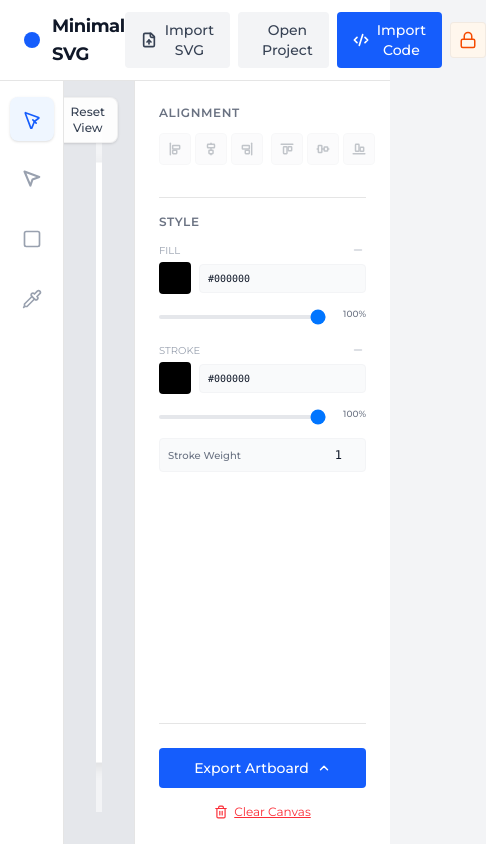
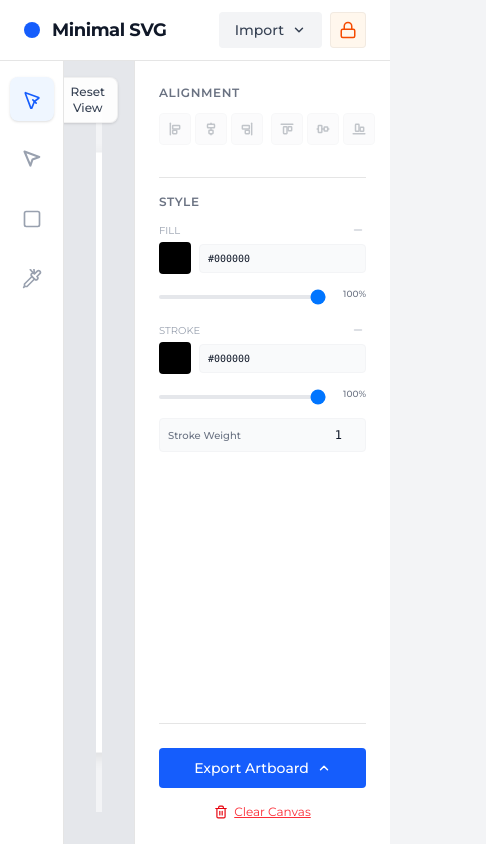
Before and after one commit to kelvynzucco/svg-editor, a website built with Vite: page index.html in a window 390 px wide. Shown: the whole page, 486 px wide, since content can reach past the window. Built offline with nearby package versions, Linux system fonts and the light colour scheme; what vanilla-picker would draw is missing.

Commit message:
fix bug import project

```diff
--- a/index.html
+++ b/index.html
@@ -35,27 +35,42 @@
         <h1 class="font-black text-lg tracking-tight">Minimal SVG</h1>
       </div>
       <div class="flex items-center gap-2">
+        <div class="relative">
+          <button
+            id="import-btn"
+            class="bg-gray-100 hover:bg-gray-200 text-gray-700 px-4 py-2 rounded transition text-sm font-medium flex items-center gap-2 focus:outline-none"
+          >
+            <span>Import</span>
+            <span data-icon="chevron-down"></span>
+          </button>
+          <div
+            id="import-menu"
+            class="absolute top-full right-0 mt-2 w-48 bg-white border border-black/10 rounded-lg shadow-xl hidden overflow-hidden z-30"
+          >
+            <button
+              id="open-project-btn"
+              class="w-full text-left px-4 py-3 text-sm hover:bg-gray-50 transition border-b border-gray-100 flex items-center gap-2 focus:outline-none"
+            >
+              <span data-icon="folder-open"></span>
+              <span>Open Project</span>
+            </button>
             <button
               id="import-file-btn"
-          class="bg-gray-100 hover:bg-gray-200 text-gray-700 px-4 py-2 rounded transition text-sm font-medium flex items-center gap-2"
+              class="w-full text-left px-4 py-3 text-sm hover:bg-gray-50 transition border-b border-gray-100 flex items-center gap-2 focus:outline-none"
             >
               <span data-icon="file-up"></span>
               <span>Import SVG</span>
             </button>
             <button
-          id="open-project-btn"
-          class="bg-gray-100 hover:bg-gray-200 text-gray-700 px-4 py-2 rounded transition text-sm font-medium flex items-center gap-2"
-        >
-          <span data-icon="folder-open"></span>
-          <span>Open Project</span>
-        </button>
-        <button
               id="import-code-btn"
-          class="bg-blue-600 hover:bg-blue-700 text-white px-4 py-2 rounded transition text-sm font-medium flex items-center gap-2"
+              class="w-full text-left px-4 py-3 text-sm hover:bg-gray-50 transition flex items-center gap-2 focus:outline-none"
             >
               <span data-icon="code-2"></span>
               <span>Import Code</span>
             </button>
+          </div>
+        </div>
+
         <button
           id="toggle-lock"
           class="bg-orange-50 hover:bg-orange-100 text-gray-700 p-2 rounded transition border border-black/5"
--- a/src/main.js
+++ b/src/main.js
@@ -12,6 +12,8 @@ initIcons();
 const editor = new SvgEditor('editor-canvas');
 
 // UI Elements - Header
+const importBtn = document.getElementById('import-btn');
+const importMenu = document.getElementById('import-menu');
 const importFileBtn = document.getElementById('import-file-btn');
 const importFileInput = document.getElementById('import-file');
 const importCodeBtn = document.getElementById('import-code-btn');
@@ -19,6 +21,47 @@ const importCodeBtn = document.getElementById('import-code-btn');
 const saveProjectBtn = document.getElementById('save-project-btn');
 const openProjectBtn = document.getElementById('open-project-btn');
 const openProjectInput = document.getElementById('open-project-input');
+
+importBtn.addEventListener('click', (e) => {
+    e.stopPropagation();
+    importMenu.classList.toggle('hidden');
+});
+
+importFileBtn.addEventListener('click', () => {
+    importFileInput.click();
+    importMenu.classList.add('hidden');
+});
+
+importFileInput.addEventListener('change', (e) => {
+    const file = e.target.files[0];
+    if (!file) return;
+    const reader = new FileReader();
+    reader.onload = (ev) => editor.importSVG(ev.target.result).catch(err => alert('Error: ' + err));
+    reader.readAsText(file);
+    e.target.value = ''; // Reset to allow re-importing same file
+});
+
+openProjectBtn.addEventListener('click', () => {
+    openProjectInput.click();
+    importMenu.classList.add('hidden');
+});
+
+openProjectInput.addEventListener('change', (e) => {
+    const file = e.target.files[0];
+    if (!file) return;
+    editor.loadProjectFile(file)
+        .then(() => {
+            updateSidebarUI();
+            initIcons();
+        })
+        .catch(err => alert('Error loading project: ' + err));
+    e.target.value = ''; // Reset
+});
+
+importCodeBtn.addEventListener('click', () => {
+    codeModal.classList.remove('hidden');
+    importMenu.classList.add('hidden');
+});
 
 // Modal Elements for Filename
 const filenameModalTitle = document.getElementById('filename-modal-title');
@@ -34,18 +77,6 @@ saveProjectBtn.addEventListener('click', (e) => {
     filenameInput.focus();
     filenameInput.select();
     exportMenu.classList.add('hidden');
-});
-
-openProjectBtn.addEventListener('click', () => openProjectInput.click());
-openProjectInput.addEventListener('change', (e) => {
-    const file = e.target.files[0];
-    if (!file) return;
-    editor.loadProjectFile(file)
-        .then(() => {
-            updateSidebarUI();
-            initIcons();
-        })
-        .catch(err => alert('Error loading project: ' + err));
 });
 
 // Lock Shortcuts Toggle
@@ -241,6 +272,10 @@ const alignBtns = {
     bottom: document.getElementById('align-bottom')
 };
 
+Object.entries(alignBtns).forEach(([pos, btn]) => {
+    if (btn) btn.addEventListener('click', () => { align(editor.selectedItems, pos, editor.artboardBounds); editor.updateTransformUI(); editor.saveHistory(); });
+});
+
 // Style Elements
 const fSwatch = document.getElementById('fill-picker-swatch');
 const fHex = document.getElementById('fill-hex-input');
@@ -398,6 +433,7 @@ window.addEventListener('click', (e) => {
     const dsMenu = document.getElementById('ds-context-menu');
     if (dsMenu && !dsMenu.contains(e.target)) dsMenu.classList.add('hidden');
     if (!exportBtn.contains(e.target)) exportMenu.classList.add('hidden');
+    if (!importBtn.contains(e.target)) importMenu.classList.add('hidden');
     if (!shapeToolBtn.contains(e.target) && !shapeSubmenu.contains(e.target)) shapeSubmenu.classList.add('hidden');
     if (!contextMenu.contains(e.target) && !canvasContextMenu.contains(e.target)) {
         contextMenu.classList.add('hidden');
@@ -647,25 +683,6 @@ ctxBackBtn.addEventListener('click', () => { editor.sendToBackSelected(); contex
 ctxGroupBtn.addEventListener('click', () => { editor.groupSelectedItems(); contextMenu.classList.add('hidden'); });
 ctxUngroupBtn.addEventListener('click', () => { editor.ungroupSelectedItems(); contextMenu.classList.add('hidden'); });
 
-importFileBtn.addEventListener('click', () => importFileInput.click());
-importFileInput.addEventListener('change', (e) => {
-    const file = e.target.files[0];
-    if (!file) return;
-    const reader = new FileReader();
-    reader.onload = (ev) => editor.importSVG(ev.target.result).catch(err => alert('Error: ' + err));
-    reader.readAsText(file);
-});
-importCodeBtn.addEventListener('click', () => codeModal.classList.remove('hidden'));
-closeModalBtn.addEventListener('click', () => codeModal.classList.add('hidden'));
-confirmCodeBtn.addEventListener('click', () => {
-    const code = svgCodeInput.value.trim();
-    if (code) editor.importSVG(code).then(() => { codeModal.classList.add('hidden'); svgCodeInput.value = ''; }).catch(err => alert('Invalid SVG code: ' + err));
-});
-
-Object.entries(alignBtns).forEach(([pos, btn]) => {
-    if (btn) btn.addEventListener('click', () => { align(editor.selectedItems, pos, editor.artboardBounds); editor.updateTransformUI(); editor.saveHistory(); });
-});
-
 exportFileBtn.addEventListener('click', () => {
     currentSaveType = 'svg';
     filenameModalTitle.innerText = 'Save SVG';
--- a/src/ui/icons.js
+++ b/src/ui/icons.js
@@ -5,11 +5,11 @@
 
 const iconRegistry = {
     'file-up': {
-        svg: `<svg xmlns="http://www.w3.org/2000/svg" width="16" height="16" viewBox="0 0 24 24" fill="none" stroke="currentColor" stroke-width="2.5" stroke-linecap="round" stroke-linejoin="round" class="lucide lucide-file-up"><path d="M15 2H6a2 2 0 0 0-2 2v16a2 2 0 0 0 2 2h12a2 2 0 0 0 2-2V7Z"/><path d="M14 2v4a2 2 0 0 0 2 2h4"/><path d="M12 12v6"/><path d="m15 15-3-3-3 3"/></svg>`,
+        svg: `<svg xmlns="http://www.w3.org/2000/svg" width="16" height="16" viewBox="0 0 24 24" fill="none" stroke="currentColor" stroke-width="2.5" stroke-linecap="round" stroke-linejoin="round" class="lucide lucide-file-up text-green-600"><path d="M15 2H6a2 2 0 0 0-2 2v16a2 2 0 0 0 2 2h12a2 2 0 0 0 2-2V7Z"/><path d="M14 2v4a2 2 0 0 0 2 2h4"/><path d="M12 12v6"/><path d="m15 15-3-3-3 3"/></svg>`,
         location: 'Header: Import File button'
     },
     'code-2': {
-        svg: `<svg xmlns="http://www.w3.org/2000/svg" width="16" height="16" viewBox="0 0 24 24" fill="none" stroke="currentColor" stroke-width="2.5" stroke-linecap="round" stroke-linejoin="round" class="lucide lucide-code-2"><path d="m18 16 4-4-4-4"/><path d="m6 8-4 4 4 4"/><path d="m14.5 4-5 16"/></svg>`,
+        svg: `<svg xmlns="http://www.w3.org/2000/svg" width="16" height="16" viewBox="0 0 24 24" fill="none" stroke="currentColor" stroke-width="2.5" stroke-linecap="round" stroke-linejoin="round" class="lucide lucide-code-2 text-indigo-600"><path d="m18 16 4-4-4-4"/><path d="m6 8-4 4 4 4"/><path d="m14.5 4-5 16"/></svg>`,
         location: 'Header: Import Code button'
     },
     'unlock': {
@@ -29,7 +29,7 @@ const iconRegistry = {
         location: 'Left Toolbar: Direct Selection Tool'
     },
     'pipette': {
-        svg: `<svg xmlns="http://www.w3.org/2000/svg" width="20" height="20" viewBox="0 0 24 24" fill="none" stroke="currentColor" stroke-width="2" stroke-linecap="round" stroke-linejoin="round" class="lucide lucide-pipette"><path d="m2 22 1-1h3l9-9"/><path d="M3 21v-3l9-9"/><path d="m15 6 3.4-3.4a2.1 2.1 0 1 1 3 3L18 9l.4.4a2.1 2.1 0 1 1-3 3l-3.8-3.8a2.1 2.1 0 1 1 3-3l.4.4Z"/></svg>`,
+        svg: `<svg xmlns="http://www.w3.org/2000/svg" width="20" height="20" viewBox="0 0 24 24" fill="none" stroke="currentColor" stroke-width="2" stroke-linecap="round" stroke-linejoin="round" class="lucide lucide-pipette"><path d="m2 22 1-1h3l9-9"/><path d="M3 21v-3l9-9"/><path d="m15 6 3.4-3.4a2.1 2.1 0 1 1 3 3L18 9l.4.4a2.1 2.1 0 1 1-3 3l-3.8-3.8a2.1 2.1 0 1 1 3-3l-3.8-3.8a2.1 2.1 0 1 1 3-3l.4.4Z"/></svg>`,
         location: 'Left Toolbar: Eyedropper Tool'
     },
     'maximize': {
@@ -76,8 +76,20 @@ const iconRegistry = {
         svg: `<svg xmlns="http://www.w3.org/2000/svg" width="14" height="14" viewBox="0 0 24 24" fill="none" stroke="currentColor" stroke-width="2.5" stroke-linecap="round" stroke-linejoin="round"><path d="m18 15-6-6-6 6" /></svg>`,
         location: 'Export Menu: Export Artboard button'
     },
+    'chevron-down': {
+        svg: `<svg xmlns="http://www.w3.org/2000/svg" width="14" height="14" viewBox="0 0 24 24" fill="none" stroke="currentColor" stroke-width="2.5" stroke-linecap="round" stroke-linejoin="round"><path d="m6 9 6 6 6-6" /></svg>`,
+        location: 'Header: Import button'
+    },
+    'folder-open': {
+        svg: `<svg xmlns="http://www.w3.org/2000/svg" width="14" height="14" viewBox="0 0 24 24" fill="none" stroke="currentColor" stroke-width="2" stroke-linecap="round" stroke-linejoin="round" class="lucide lucide-folder-open text-amber-500"><path d="m6 14 1.45-2.9A2 2 0 0 1 9.24 10H20a2 2 0 0 1 1.94 2.5l-1.55 6a2 2 0 0 1-1.94 1.5H4a2 2 0 0 1-2-2V5a2 2 0 0 1 2-2h3.9a2 2 0 0 1 1.69.9l.81 1.2a2 2 0 0 0 1.67.9H18a2 2 0 0 1 2 2v2"/></svg>`,
+        location: 'Header: Open Project button'
+    },
+    'save': {
+        svg: `<svg xmlns="http://www.w3.org/2000/svg" width="14" height="14" viewBox="0 0 24 24" fill="none" stroke="currentColor" stroke-width="2" stroke-linecap="round" stroke-linejoin="round" class="lucide lucide-save text-amber-500"><path d="M19 21H5a2 2 0 0 1-2-2V5a2 2 0 0 1 2-2h11l5 5v11a2 2 0 0 1-2 2z"/><polyline points="17 21 17 13 7 13 7 21"/><polyline points="7 3 7 8 15 8"/></svg>`,
+        location: 'Export Menu: Save Project button'
+    },
     'trash-2': {
-        svg: `<svg xmlns="http://www.w3.org/2000/svg" width="14" height="14" viewBox="0 0 24 24" fill="none" stroke="currentColor" stroke-width="2" stroke-linecap="round" stroke-linejoin="round" class="lucide lucide-trash-2"><path d="M3 6h18"/><path d="M19 6v14c0 1-1 2-2 2H7c-1 0-2-1-2-2V6"/><path d="M8 6V4c0-1 1-2 2-2h4c1 0 2 1 2 2v2"/><line x1="10" x2="10" y1="11" y2="17"/><line x1="14" x2="14" y1="11" y2="17"/></svg>`,
+        svg: `<svg xmlns="http://www.w3.org/2000/svg" width="14" height="14" viewBox="0 0 24 24" fill="none" stroke="currentColor" stroke-width="2" stroke-linecap="round" stroke-linejoin="round" class="lucide lucide-trash-2 text-red-600"><path d="M3 6h18"/><path d="M19 6v14c0 1-1 2-2 2H7c-1 0-2-1-2-2V6"/><path d="M8 6V4c0-1 1-2 2-2h4c1 0 2 1 2 2v2"/><line x1="10" x2="10" y1="11" y2="17"/><line x1="14" x2="14" y1="11" y2="17"/></svg>`,
         location: 'Sidebar & Context Menu: Clear Canvas'
     },
     'square': {
```
Lines whose indentation alone changed are shown as unchanged.
